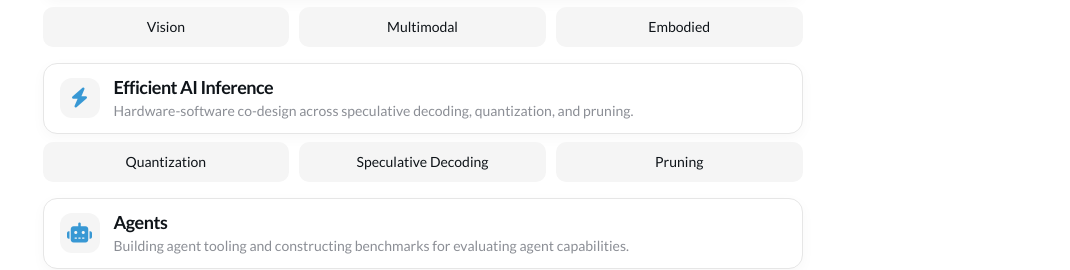
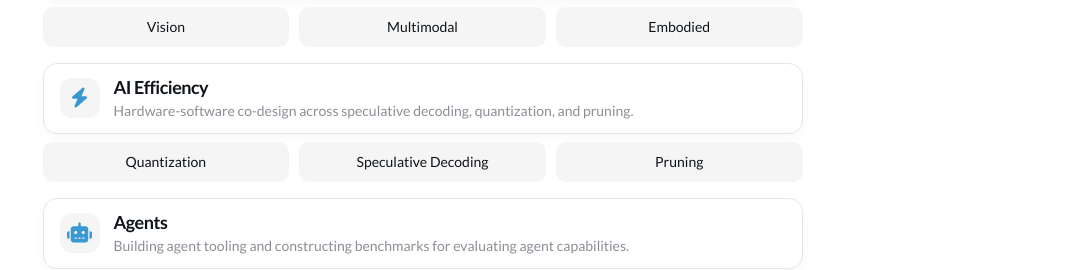
Before and after one commit to shawnyin128/shawnyin128.github.io, a Jekyll site: the page built from index.html, in a window 1280 px wide and 900 px high, scrolled down 1076 px. Shown: the part 184-454 px from the top of the window, without its empty margins (210-1280 px from the left). Built offline with Jekyll 4.4.1, drawn with Linux system fonts in a browser that asks for light colours; a style sheet for code colours, icons or effects is not loaded.

Commit message:
[ui]: rename Efficient AI -> AI Efficiency (interest) / Efficiency (tag)

```diff
--- a/_data/settings.yml
+++ b/_data/settings.yml
@@ -73,7 +73,7 @@ interests_settings:
         - Vision
         - Multimodal
         - Embodied
-    - title: Efficient AI Inference
+    - title: AI Efficiency
       icon: 'fa-solid fa-bolt'
       description: Hardware-software co-design across speculative decoding, quantization, and pruning.
       sub_items:
--- a/_projects/resnet_sparse_distillation.md
+++ b/_projects/resnet_sparse_distillation.md
@@ -2,7 +2,7 @@
 title: ResNet Sparse Distillation
 date: 2025-05-17 21:21:00
 description: The increasing depth and width of neural networks improve accuracy but also raise hardware requirements and slow down inference. This project proposes a distillation loss function that enables immediate weight and activation pruning on the student model after distillation.
-label: "Efficient AI"
+label: "Efficiency"
 image: '/images/projects/sparse_distillation/cover.png'
 page_cover:
 ---
```
Also changed, not shown: _projects/query_conditioned_token_selection.md (+1 -1 lines), 5 other files.
